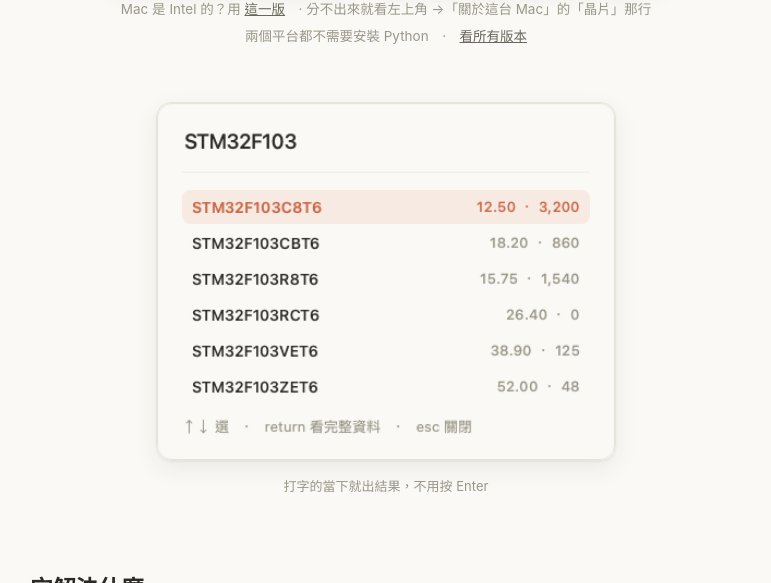
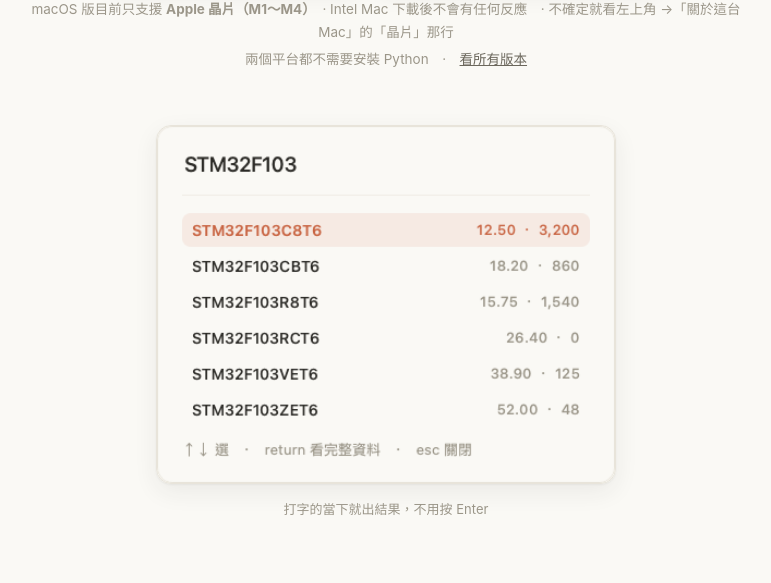
Before and after one commit to River0420/pn-sureach-, a plain HTML site: page docs/index.html in a window 1280 px wide. Shown: the part 517-1100 px from the top of the page, without its empty margins (254-1025 px from the left). Drawn offline with Linux system fonts and the light colour scheme.

Commit message:
Intel Mac 版暫時停掉，別讓它卡死整個發布
GitHub 唯一的 Intel Mac runner（macos-13）已經在退役，實測排隊
24 分鐘連跑都沒開始。matrix 的一支卡住 = release job 永遠等不到，
而預設要 6 小時才逾時 —— 等於整個發布被一台排不到的機器綁架。

Windows 和 Apple 晶片都已經 success 了，先讓它們出得去。

Intel 使用者現在會在頁面和 release notes 上看到明確說明
（「下載後不會有任何反應，因為 CPU 架構不同」），
而不是下載一個安靜地無法啟動的檔案 —— 那才是最糟的。

要恢復的話 macos.spec 那組設定還留在註解裡。長久解法是出
universal2，但那需要 universal2 的 Python 和全部套件的 wheel。

```diff
--- a/docs/index.html
+++ b/docs/index.html
@@ -160,10 +160,9 @@ footer a{color:var(--soft)}
 </div>
 
 <p class="under">
-  Mac 是 Intel 的？用
-  <a href="https://github.com/River0420/pn-sureach-/releases/latest/download/PN-Anywhere-macOS-Intel.zip">
-    這一版</a>　·
-  分不出來就看左上角  →「關於這台 Mac」的「晶片」那行
+  macOS 版目前只支援 <b>Apple 晶片（M1～M4）</b>　·
+  Intel Mac 下載後不會有任何反應　·
+  不確定就看左上角  →「關於這台 Mac」的「晶片」那行
 </p>
 <p class="under">
   兩個平台都不需要安裝 Python　·　<a href="https://github.com/River0420/pn-sureach-/releases">看所有版本</a>
```
Also changed, not shown: 1 other file.
